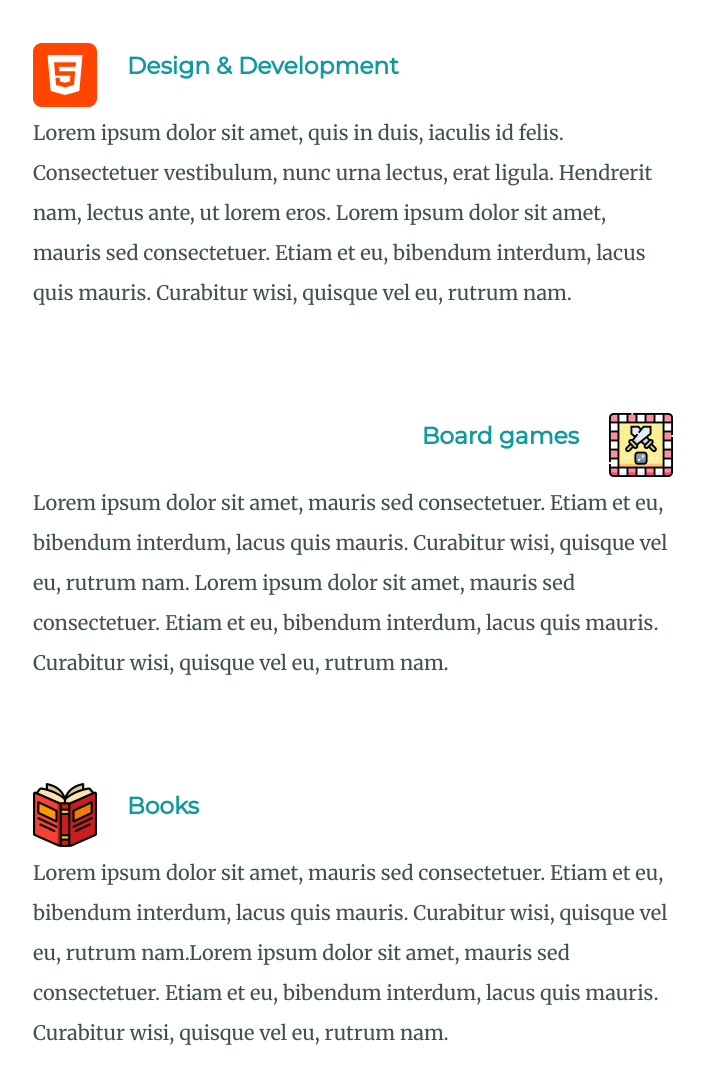
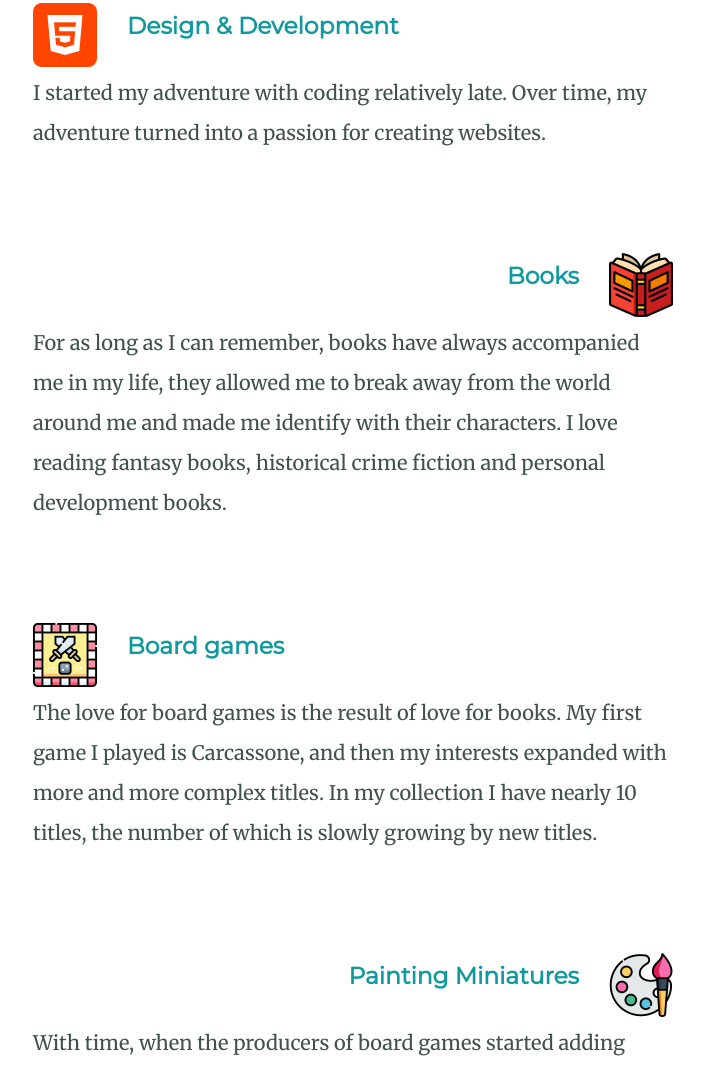
Before and after one commit to Dalsharum86/cv, a plain HTML site: page CSS - My Site/index.html in a window 1280 px wide. Shown: the part 1903-2972 px from the top of the page, without its empty margins (287-991 px from the left). Drawn offline with Linux system fonts and the light colour scheme.

Commit message:
Add files via upload

```diff
--- a/CSS - My Site/css/style.css
+++ b/CSS - My Site/css/style.css
@@ -97,11 +97,11 @@ a:hover {
 .skill-right{
     text-align: right;
 }
-.boardgames-img{
+.books-img{
     float: right;
     margin-left: 30px;
 }
-.books-img{
+.boardgames-img{
     float: left;
     margin-right: 30px;
 }
--- a/CSS - My Site/index.html
+++ b/CSS - My Site/index.html
@@ -22,7 +22,7 @@
         <div class="profile">
           <img class="Me" src="images/Izydor-modified.png" alt="Izydor's image">
           <h2>Hello.</h2>
-          <p class="intro">Lorem ipsum dolor sit amet, vitae volutpat, dui conubia, dolor urna. Non auctor, montes nulla distinctio.</p>
+          <p class="intro">I am a bus driver who has found a passion for creating websites.</p>
         </div>
         <hr>
         <div class="skills">
@@ -30,29 +30,31 @@
           <div class="skill-row">
             <img class="html-img" src="images/html-5.png" alt="html">
             <h3 class="skill-left">Design & Development</h3>
-            <p>Lorem ipsum dolor sit amet, quis in duis, iaculis id felis. Consectetuer vestibulum, nunc urna lectus, erat ligula. Hendrerit nam, lectus ante, ut lorem eros. Lorem ipsum dolor sit amet, mauris sed consectetuer. Etiam et eu, bibendum interdum, lacus quis mauris. Curabitur wisi, quisque vel eu, rutrum nam.</p>
+            <p>I started my adventure with coding relatively late. Over time, my adventure turned into a passion for creating websites.</p>
+          </div>
+          <div class="skill-row">
+            <img class="books-img" src="images/book.png" alt="book">
+            <h3 class="skill-right">Books</h3>
+            <p>
+              For as long as I can remember, books have always accompanied me in my life, they allowed me to break away from the world around me and made me identify with their characters. I love reading fantasy books, historical crime fiction and personal development books.</p>
           </div>
           <div class="skill-row">
             <img class="boardgames-img" src="images/board-games.png" alt="board games">
-            <h3 class="skill-right">Board games</h3>
-            <p>Lorem ipsum dolor sit amet, mauris sed consectetuer. Etiam et eu, bibendum interdum, lacus quis mauris. Curabitur wisi, quisque vel eu, rutrum nam. Lorem ipsum dolor sit amet, mauris sed consectetuer. Etiam et eu, bibendum interdum, lacus quis mauris. Curabitur wisi, quisque vel eu, rutrum nam.</p>
-          </div>
-          <div class="skill-row">
-            <img class="books-img" src="images/book.png" alt="book">
-            <h3 class="skill-left">Books</h3>
-            <p>Lorem ipsum dolor sit amet, mauris sed consectetuer. Etiam et eu, bibendum interdum, lacus quis mauris. Curabitur wisi, quisque vel eu, rutrum nam.Lorem ipsum dolor sit amet, mauris sed consectetuer. Etiam et eu, bibendum interdum, lacus quis mauris. Curabitur wisi, quisque vel eu, rutrum nam.</p>
+            <h3 class="skill-left">Board games</h3>
+            <p>
+              The love for board games is the result of love for books. My first game I played is Carcassone, and then my interests expanded with more and more complex titles. In my collection I have nearly 10 titles, the number of which is slowly growing by new titles.</p>
           </div>
           <div class="skill-row">
             <img class="paint-img" src="images/paint.png" alt="paint">
             <h3 class="skill-right">Painting Miniatures</h3>
-            <p>Lorem ipsum dolor sit amet, mauris sed consectetuer. Etiam et eu, bibendum interdum, lacus quis mauris. Curabitur wisi, quisque vel eu, rutrum nam.Lorem ipsum dolor sit amet, mauris sed consectetuer. Etiam et eu, bibendum interdum, lacus quis mauris. Curabitur wisi, quisque vel eu, rutrum nam.</p>
+            <p>With time, when the producers of board games started adding more and more figures, my interests expanded to painting them in order to increase the fun and atmosphere of the game. Currently, I am still a beginner painter, but I like to try new techniques and ways to make the figures enjoy more and more.</p>
           </div>
         </div>
         <hr>
         <div class="contact-me">
           <h2>Get In Touch</h2>
-          <h3>Lorem ipsum dolor sit amet, non elit.</h3>
-          <p class="contact-message">Lorem ipsum dolor sit amet, in quis, aenean amet. Phasellus sodales, tellus donec dui, ornare erat.</p>
+          <h3>If you love books and games as much as I do</h3>
+          <p class="contact-message">Love books and games as much as I do? Let's talk about how awesome they are! We can code while we eat hot wings.</p>
           <a class="btn" href="mailto:izydor.lukasik@gmail.com">CONTACT ME</a>
         </div>
       </div>
```
